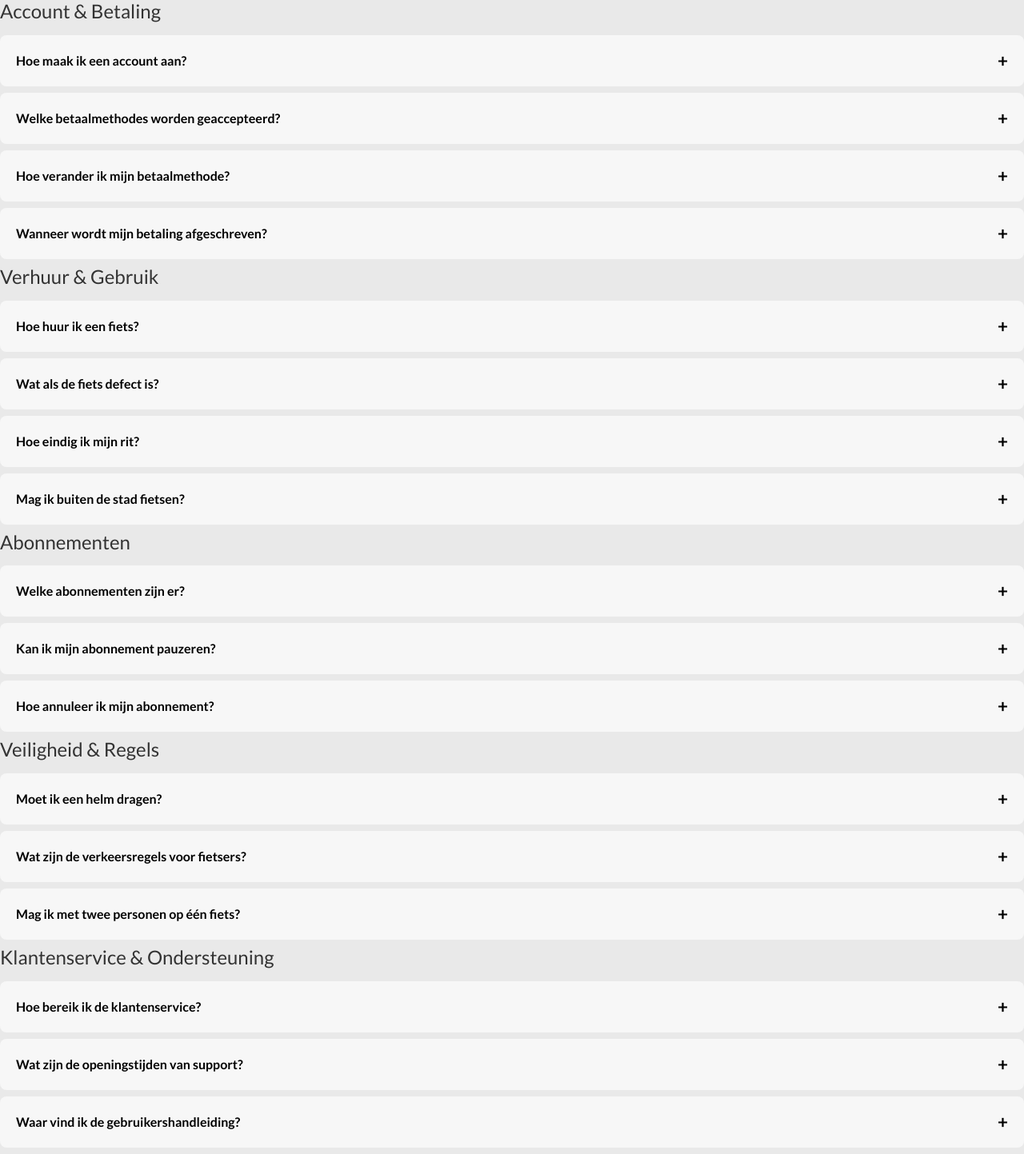
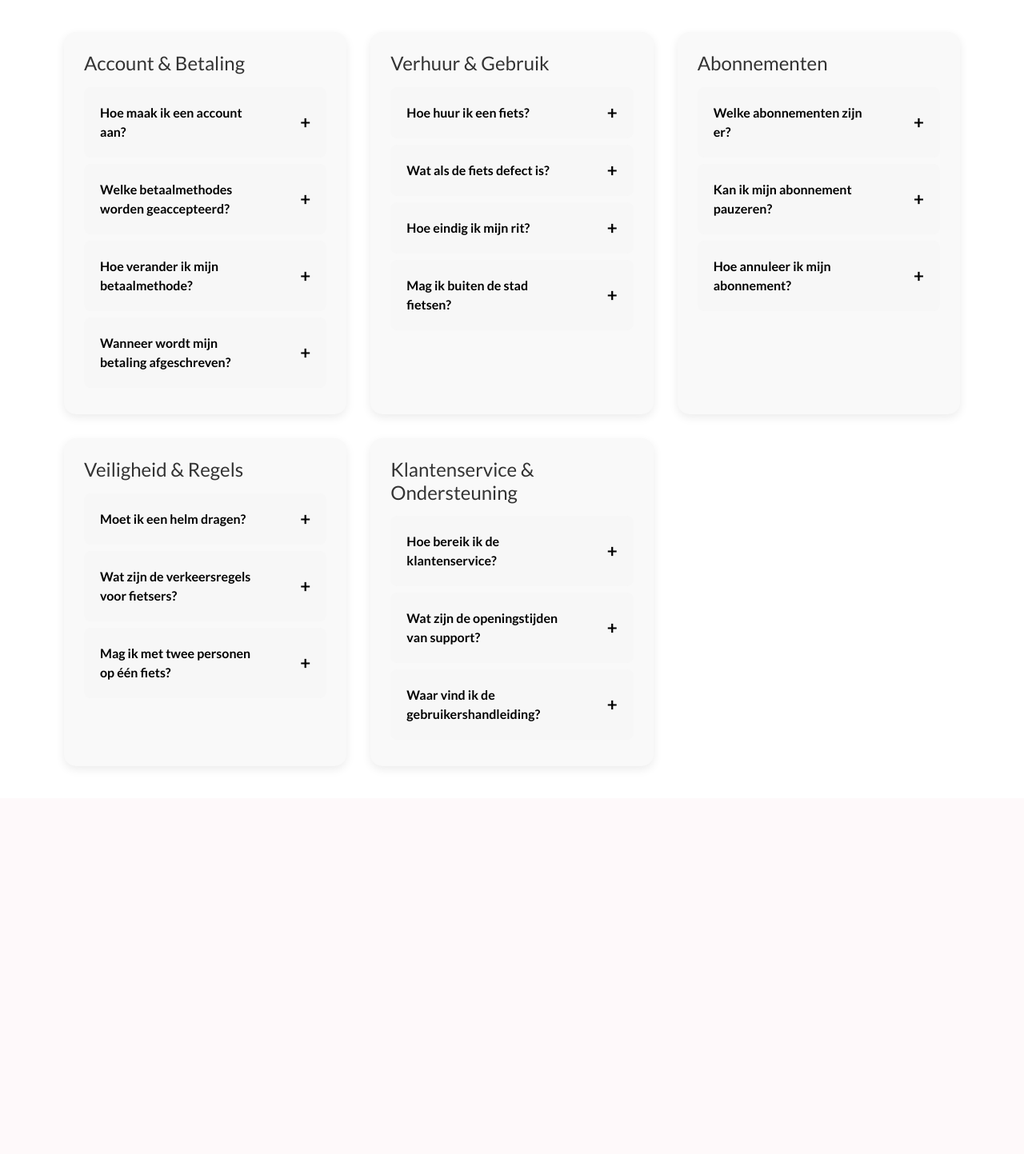
Before and after one commit to christianmesinas/stage-velo, a Flask app: page /help in a window 1280 px wide. Shown: the part 92-1535 px from the top of the page at 80% size. After the commit the page ends 1051 px from the top, so only its background shows below. Run offline with Flask 3, Linux system fonts and the light colour scheme; parts of the project's set-up code (start-up, migrations or seed data) failed here and were passed over; some libraries are stand-ins or nearby versions.

Commit message:
fix layout pagina help

```diff
--- a/app/static/css/help.css
+++ b/app/static/css/help.css
@@ -16,6 +16,8 @@ body {
   -webkit-user-drag: none;
   -webkit-tap-highlight-color: transparent;
   pointer-events: auto;
+  background-color: #fff;
+  color: #000;
 }
 
 body::selection {
@@ -39,32 +41,60 @@ body.dark-mode .container {
   box-shadow: 0 0 20px rgba(0, 0, 0, 0.3);
 }
 
-/* Algemene layout */
+/* Achtergrond */
 .background {
   display: flex;
   justify-content: center;
   align-items: center;
-  justify-content: flex-end;
   width: auto;
-  height: 80vh;
-  background-repeat: no-repeat;
+  min-height: 80vh;
   margin: 20px;
   background-color: white;
   color: black;
   border-radius: 20px;
+  padding: 20px;
 }
 
-.wrapper {
-  width: 60%;
-  margin: 0 auto;
+/* ✅ NETTE LAYOUT VAN DE FAQ CATEGORIEËN */
+.faq-wrapper {
+  display: grid;
+  grid-template-columns: repeat(auto-fit, minmax(300px, 1fr));
+  gap: 30px;
+  padding: 40px;
+  max-width: 1200px;
+  margin: auto;
 }
 
+.faq-category {
+  background-color: #f9f9f9;
+  border-radius: 15px;
+  padding: 25px;
+  box-shadow: 0 4px 12px rgba(0,0,0,0.08);
+  transition: transform 0.2s ease;
+}
+
+.faq-category:hover {
+  transform: translateY(-5px);
+}
+
+body.dark-mode .faq-category {
+  background-color: #2a2a2a;
+  color: white;
+  box-shadow: 0 4px 12px rgba(0,0,0,0.3);
+}
+
+/* FAQ titels */
 .faq-category h2 {
   font-size: 1.5rem;
   margin-bottom: 15px;
   color: #333;
 }
 
+body.dark-mode .faq-category h2 {
+  color: white;
+}
+
+/* Vragen en antwoorden */
 details summary::-webkit-details-marker {
   display: none;
 }
@@ -133,18 +163,9 @@ body.dark-mode details p {
   transition: 0.3s;
 }
 
+/* ✅ Mobielvriendelijk */
 @media screen and (max-width: 790px) {
-    html {
-        font-size: 14px;
-    }
+  html {
+    font-size: 14px;
+  }
 }
-
-body.dark-mode .faq-category h2 {
-  font-size: 1.5rem;
-  margin-bottom: 15px;
-  color: #333;
-}
-
-body.dark-mode .faq-category h2 {
-  color: white;
-}
```
